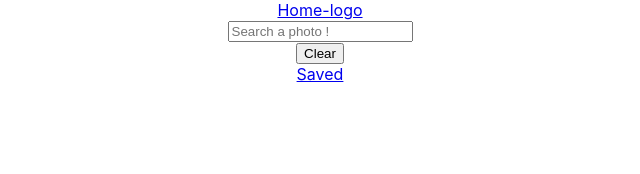
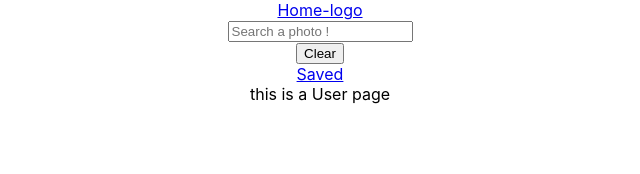
Before and after one commit to marinanicolai/unsplash-hooks-portofolio, a React (Create React App) app: page /user/1 in a window 1280 px wide. Shown: the top 174 px of the page, without its empty margins (320-960 px from the left). Built offline with nearby package versions, Linux system fonts and the light colour scheme; no server answers.

Commit message:
adding the user page

```diff
--- a/src/App.js
+++ b/src/App.js
@@ -8,6 +8,7 @@ import Search from "./pages/Search";
 import Favorites from "./pages/Favorites";
 import ImageItem from "./components/ImageItem";
 import Home from "./pages/Home";
+import User from "./pages/User";
 
 function App() {
   return (
@@ -20,6 +21,7 @@ function App() {
             <Route path="search/:searchTerm" element={<Search />} />
             <Route path="favorites" element={<Favorites />} />
             <Route path="item/:id" element={<ImageItem />} />
+            <Route path="user/:username" element={<User />} />
           </Routes>
         </BrowserRouter>
       </StorageProvider>
--- a/src/components/PhotoGallery/index.js
+++ b/src/components/PhotoGallery/index.js
@@ -3,6 +3,7 @@ import Modal from "reactjs-popup";
 import ImageItem from "../ImageItem";
 import "reactjs-popup/dist/index.css";
 import { StorageContext } from "../../providers";
+import { Link } from "react-router-dom";
 
 import {
   closeIcon,
@@ -46,7 +47,7 @@ const ImageGallery = ({ data }) => {
     const image = direction === "left" ? leftArrow : rightArrow;
     return <StyledArrow image={image} onClick={clickHandler} />;
   };
-
+  console.log(data);
   return (
     <div>
       <Modal
@@ -56,14 +57,14 @@ const ImageGallery = ({ data }) => {
       >
         <Header>
           <div>
-            <a href="#">
+            <Link to="user">
               <img
                 className="profile"
                 src={data?.[currentImageIndex]?.user?.profile_image["small"]}
                 alt="profile"
               />
               <div> {data?.[currentImageIndex]?.user?.name}</div>
-            </a>
+            </Link>
           </div>
           <Close image={closeIcon} onClick={toggleModal} />
         </Header>
--- /dev/null
+++ b/src/pages/User/index.js
@@ -0,0 +1,18 @@
+import React from "react";
+import { useParams } from "react-router-dom";
+import { useFetch } from "../../hooks/useFetch";
+
+const User = () => {
+  const params = useParams();
+  const { data } = useFetch(`/user/username`, {
+    query: params?.user,
+  });
+  console.log(data);
+  return (
+    <>
+      <div>this is a User page</div>
+    </>
+  );
+};
+
+export default User;
```
Also changed, not shown: src/pages/User/User.styles.js (added).
